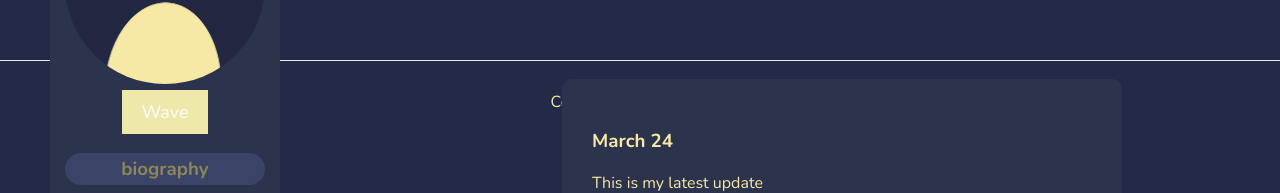
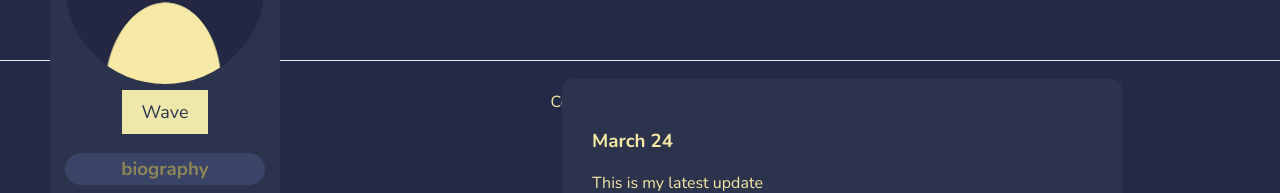
Before and after one commit to thejamielin/Luma, a Next.js app in the folder src/frontend/: page /profile in a window 1280 px wide. Shown: the part 221-414 px from the top of the page. Built offline with nearby package versions, Linux system fonts and the light colour scheme.

Commit message:
changed color of wave font

```diff
--- a/src/frontend/styles/globals.css
+++ b/src/frontend/styles/globals.css
@@ -90,7 +90,7 @@ nav {
 
 .btn--primary--solid {
   background-color: palegoldenrod;
-  color: var(--white);
+  color: #2c334c;
   border: none;
 }
 
```
